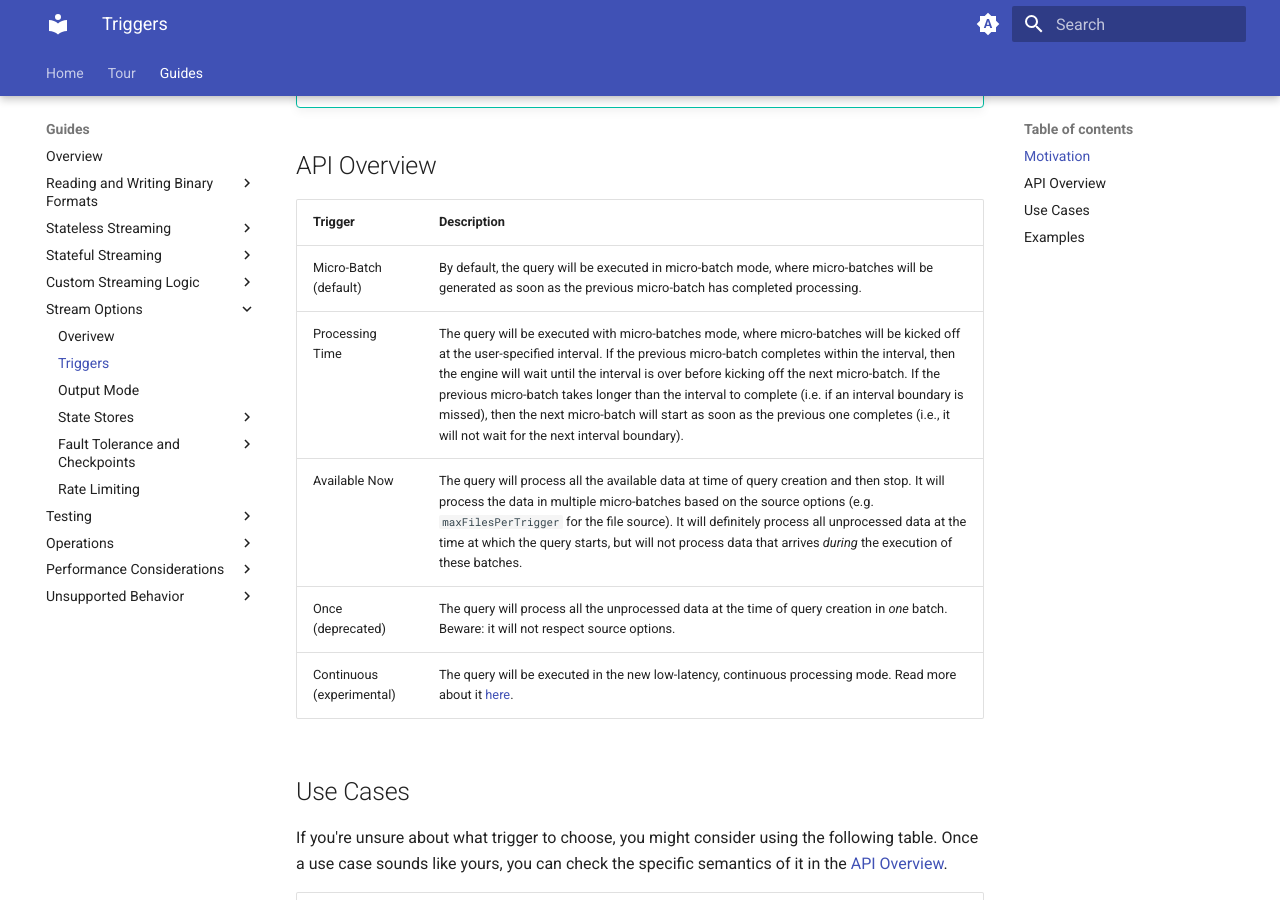
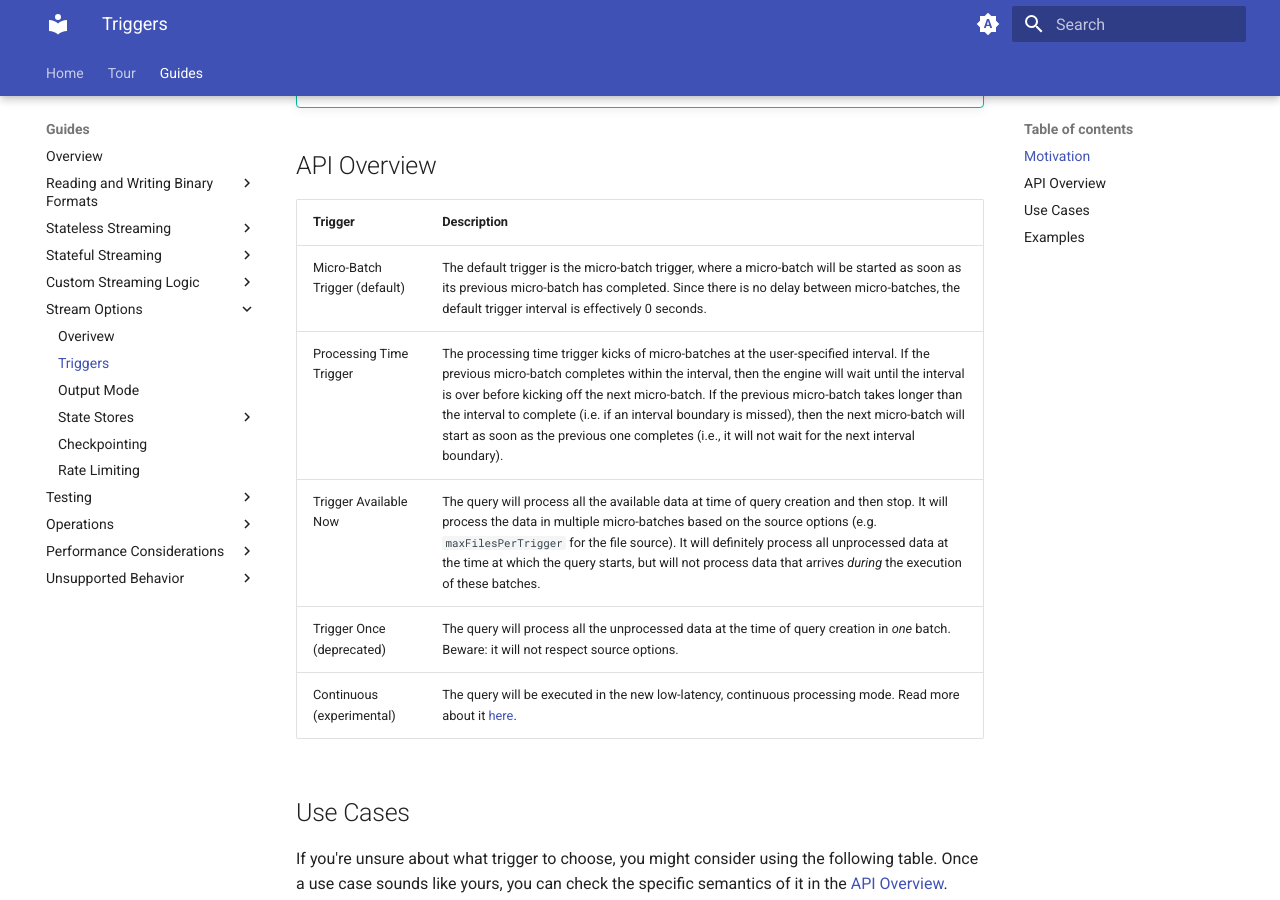
Before and after one commit to neilramaswamy/structured-streaming, an MkDocs documentation site: the page built from docs/guides/stream_options/triggers.md, in a window 1280 px wide and 900 px high, scrolled down 733 px. Built offline with MkDocs 1.6.1 and Material for MkDocs 9.7.7, drawn with Linux system fonts in a browser that asks for light colours.

Commit message:
Write checkpointing guide; start on watermarks

````diff
--- a/docs/guides/stream_options/triggers.md
+++ b/docs/guides/stream_options/triggers.md
@@ -22,10 +22,10 @@ You might wonder why it would make sense to only process one micro-batch every h
 
 | Trigger | Description                          |
 | ----------- | ------------------------------------ |
-| Micro-Batch (default)       | By default, the query will be executed in micro-batch mode, where micro-batches will be generated as soon as the previous micro-batch has completed processing.  |
-| Processing Time       | The query will be executed with micro-batches mode, where micro-batches will be kicked off at the user-specified interval. If the previous micro-batch completes within the interval, then the engine will wait until the interval is over before kicking off the next micro-batch. If the previous micro-batch takes longer than the interval to complete (i.e. if an interval boundary is missed), then the next micro-batch will start as soon as the previous one completes (i.e., it will not wait for the next interval boundary). |
-| Available Now    | The query will process all the available data at time of query creation and then stop. It will process the data in multiple micro-batches based on the source options (e.g. `maxFilesPerTrigger` for the file source). It will definitely process all unprocessed data at the time at which the query starts, but will not process data that arrives _during_ the execution of these batches. |
-| Once (deprecated) | The query will process all the unprocessed data at the time of query creation in _one_ batch. Beware: it will not respect source options.
+| Micro-Batch Trigger (default)       | The default trigger is the micro-batch trigger, where a micro-batch will be started as soon as its previous micro-batch has completed. Since there is no delay between micro-batches, the default trigger interval is effectively 0 seconds.  |
+| Processing Time Trigger      | The processing time trigger kicks of micro-batches at the user-specified interval. If the previous micro-batch completes within the interval, then the engine will wait until the interval is over before kicking off the next micro-batch. If the previous micro-batch takes longer than the interval to complete (i.e. if an interval boundary is missed), then the next micro-batch will start as soon as the previous one completes (i.e., it will not wait for the next interval boundary). |
+| Trigger Available Now    | The query will process all the available data at time of query creation and then stop. It will process the data in multiple micro-batches based on the source options (e.g. `maxFilesPerTrigger` for the file source). It will definitely process all unprocessed data at the time at which the query starts, but will not process data that arrives _during_ the execution of these batches. |
+| Trigger Once (deprecated) | The query will process all the unprocessed data at the time of query creation in _one_ batch. Beware: it will not respect source options.
 | Continuous (experimental) | The query will be executed in the new low-latency, continuous processing mode. Read more about it [here](). |
 
 ## Use Cases
@@ -44,7 +44,7 @@ If you're unsure about what trigger to choose, you might consider using the foll
 
 === "Python"
 
-    ``` python
+    ``` python hl_lines="9 15 21 27"
     # Default trigger (runs the next micro-batch as soon as it can)
     df.writeStream \
         .format("console") \
@@ -77,7 +77,7 @@ If you're unsure about what trigger to choose, you might consider using the foll
 
 === "Scala"
 
-    ``` scala
+    ``` scala hl_lines="11 17 23 29"
     import org.apache.spark.sql.streaming.Trigger
 
     // Default trigger (runs the next micro-batch as soon as it can)
@@ -112,7 +112,7 @@ If you're unsure about what trigger to choose, you might consider using the foll
 
 === "Java"
 
-    ``` java
+    ``` java hl_lines="11 17 23 29"
     import org.apache.spark.sql.streaming.Trigger
 
     // Default trigger (runs the next micro-batch as soon as it can)
--- a/mkdocs.yml
+++ b/mkdocs.yml
@@ -112,10 +112,8 @@ nav:
           - Output Mode: guides/stream_options/output_mode.md
           - State Stores:
               - Overview: guides/stream_options/state/overview.md
-              - RocksDB Configuration: guides/stream_options/state/rocksdb.md
-          - Fault Tolerance and Checkpoints:
-              - Delivery Semantics: guides/stream_options/checkpointing/delivery_semantics.md
-              - Checkpoint Management: guides/stream_options/checkpointing/management.md
+              - RocksDB Tuning: guides/stream_options/state/rocksdb.md
+          - Checkpointing: guides/stream_options/checkpointing.md
           - Rate Limiting: guides/stream_options/rate_limiting/overview.md
       - Testing:
           - Unit Testing: guides/testing/unit_testing.md
````
Also changed, not shown: docs/guides/stream_options/checkpointing.md (added, +62 -0 lines), docs/guides/stream_options/output_mode.md (added, +1 -0 lines), docs/guides/watermarks/overview.md (added, +11 -0 lines).
